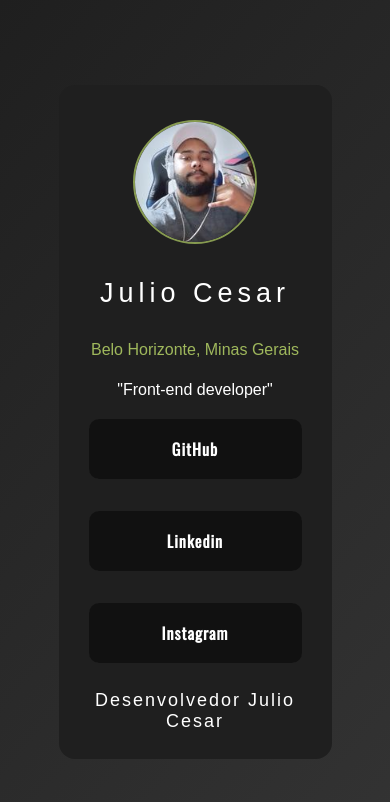
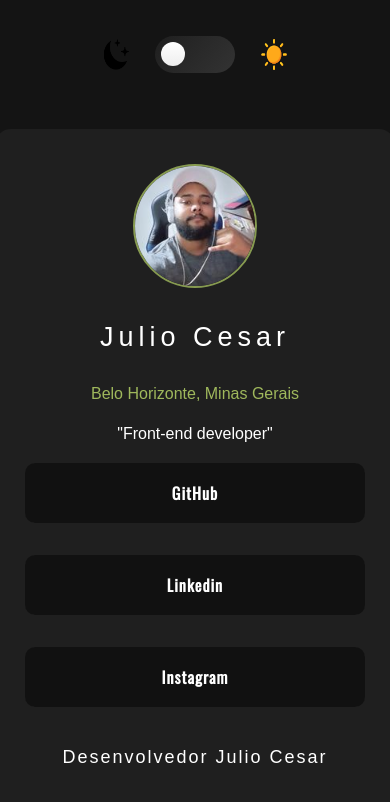
Before and after one commit to JuCanavans/social_links, a plain HTML site: page index.html in a window 390 px wide. Drawn offline with nearby package versions, Linux system fonts and the light colour scheme; a web font is replaced by a local one.

Commit message:
Aualização de modo_dak_clear

```diff
--- a/index.html
+++ b/index.html
@@ -5,8 +5,19 @@
     <meta name="viewport" content="width=device-width, initial-scale=1.0">
     <link rel="stylesheet" href="./style/style.css">
     <title>Social Links</title>
+    <script src="./script.js" defer></script>
 </head>
 <body>
+    <header>
+        <div class="secao_dark_mode">
+            <img src="./assest/lua.png" alt="Lua">
+            <label class="toggle">
+                <input class="toggle-checkbox" type="checkbox" id="alternar-modo-page">
+                <div class="toggle-switch"></div>
+            </label>
+            <img src="./assest/sol.png" alt="Sol">
+        </div>
+    </header>
     <main class="fomulario">
         <div class="formulario-dados">
             <img class="foto-principal" src="./assest/avatar.jpg" alt="Minha-Foto">
@@ -17,7 +28,7 @@
             </div>
         </div>
 
-        <div class="apresentacao-links">
+        <div class="apresentacao-links ">
             <a class="apresentacao-link" href="https://github.com/JuCanavans">GitHub</a>
             <a class="apresentacao-link" href="https://www.linkedin.com/in/julio-silva-developer">Linkedin</a>
             <a class="apresentacao-link" href="https://www.instagram.com/juliosouza_09/">Instagram</a>
--- /dev/null
+++ b/script.js
@@ -0,0 +1,12 @@
+const alterarModoTela = document.querySelector('#alternar-modo-page');
+const bodyClear = document.querySelector('body');
+const formularioClear = document.querySelector('.fomulario');
+const linksClear = document.querySelector('.apresentacao-link');
+const foto_clear = document.querySelector('.foto-principal');
+
+alterarModoTela.addEventListener('click', () =>{
+    bodyClear.classList.toggle('clear_mode');
+    formularioClear.classList.toggle('formulario_clear_mode');
+    foto_clear.classList.toggle('foto-principal_clear_mode');
+    linksClear.classList.toggle('apresentacao-link_clear_mode');
+})
--- /dev/null
+++ b/style/_root.css
@@ -0,0 +1,12 @@
+@import url('https://fonts.googleapis.com/css2?family=Protest+Riot&display=swap');
+@import url('https://fonts.googleapis.com/css2?family=Oswald&display=swap');
+@import url('https://fonts.googleapis.com/css2?family=Protest+Riot&family=Protest+Strike&display=swap');
+
+:root{
+    --cor-body: #141414;
+    --cor-fundo: linear-gradient(130deg, #1f1f1f, #333333);
+    --cor-primaria: #1f1f1f;
+    --cor-secundaria: #9fb85c;
+    --fonte-primaria: 'Protest Riot', sans-serif;
+    --fonre-secundaria: 'Oswald', sans-serif;
+}
--- a/style/style.css
+++ b/style/style.css
@@ -1,34 +1,91 @@
-@import url('https://fonts.googleapis.com/css2?family=Protest+Riot&display=swap');
-@import url('https://fonts.googleapis.com/css2?family=Oswald&display=swap');
-@import url('https://fonts.googleapis.com/css2?family=Protest+Riot&family=Protest+Strike&display=swap');
+@import url("../style/_root.css");
 
 *{
     margin: 0;
     padding: 0;
 }
 
-:root{
-    --cor-fundo: linear-gradient(130deg, #1f1f1f, #333333);
-    --cor-primaria: #1f1f1f;
-    --cor-secundaria: #9fb85c;
-    --fonte-primaria: 'Protest Riot', sans-serif;
-    --fonre-secundaria: 'Oswald', sans-serif;
-}
-
 body{
-    background: var(--cor-fundo);
+    background: var(--cor-body);
     box-sizing: border-box;
     display: flex;
+    flex-direction: column;
     align-items: center;
     justify-content: center;
     height: 100vh;
 }
 
+header{
+    width: 100%;
+    display: flex;
+    justify-content: center;
+}
+
+.secao_dark_mode{
+    padding-bottom: 3.5em;
+    display: inline-flex;
+    column-gap: 1.5em;
+}
+
+.secao_dark_mode img{
+    width: 30px;
+}
+
+/* toggle */
+.toggle {
+    cursor: pointer;
+    display: inline-block;
+}
+
+.toggle-switch {
+    display: inline-block;
+    align-self: center;
+    background: var(--cor-fundo);
+    border-radius: 1.6rem;
+    width: 5rem;
+    height: 2.3rem;
+    position: relative;
+    vertical-align: middle;
+}
+
+.toggle-switch:before, .toggle-switch:after {
+    content: "";
+}
+
+.toggle-switch:before {
+    display: block;
+    background: linear-gradient(to bottom, #fff 0%, #eee 100%);
+    border-radius: 50%;
+    width: 1.5rem;
+    height: 1.5rem;
+    position: absolute;
+    top: 0.4rem;
+    left: 0.4rem;
+    transition: left 0.25s;
+}
+
+.toggle:hover .toggle-switch:before {
+    background: linear-gradient(to bottom, #fff 0%, #fff 100%);
+}
+
+.toggle-checkbox:checked + .toggle-switch {
+    background: #443c3c;
+}
+
+.toggle-checkbox:checked + .toggle-switch:before {
+    left: 3rem;
+}
+
+.toggle-checkbox {
+    position: absolute;
+    visibility: hidden;
+}
+/*fim checkbok*/
+
 .fomulario{
     overflow: hidden;
     align-items: center;
     width: 400px;
-    margin: 15%;
     text-align: center;
     background-color: var(--cor-primaria);
     border-radius: 16px;
@@ -40,7 +97,7 @@ body{
 
 .foto-principal{
     position: relative;
-    animation: animacao-borda 2s infinite alternate-reverse;
+    animation: animacao-borda 2s infinite alternate-reverse; /*mudar para cor base fundo e formuario*/
     margin: 15px;
     width: 120px;
     border-radius: 90px;
@@ -177,4 +234,44 @@ body{
         border-bottom: 2px solid var(--cor-secundaria);
         border-left: 2px solid var(--cor-secundaria);
     }
-  }
+}
+
+
+@keyframes animacao-borda_clear_mode {
+    0% {
+        border-top: 2px solid #eee;
+        border-right: 2px solid #eee;
+        border-bottom: 2px solid #eee;
+        border-left: 2px solid #eee;
+    }
+    100% {
+        border-top: 2px solid #443c3c;
+        border-right: 2px solid #443c3c;
+        border-bottom: 2px solid #443c3c;
+        border-left: 2px solid #443c3c;
+    }
+}
+
+/*modo claro usar script*/
+
+.clear_mode{
+    background-color: #eee;
+}
+
+.formulario_clear_mode{
+    background-color: #443c3c;
+}
+
+.apresentacao-link_clear_mode{
+    color: black;
+}
+
+.apresentacao-link_clear_mode::after{
+    background-color: #eee;
+}
+
+.foto-principal_clear_mode{
+    animation: animacao-borda_clear_mode 2s infinite alternate-reverse;
+}
+
+/*fim modo clear mode*/
```
Also changed, not shown: assest/lua.png (added), assest/sol.png (added).
